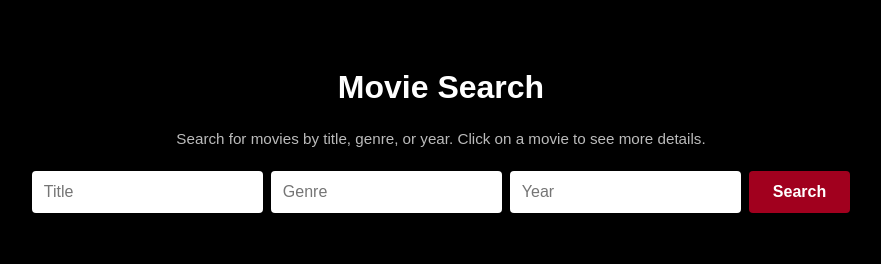
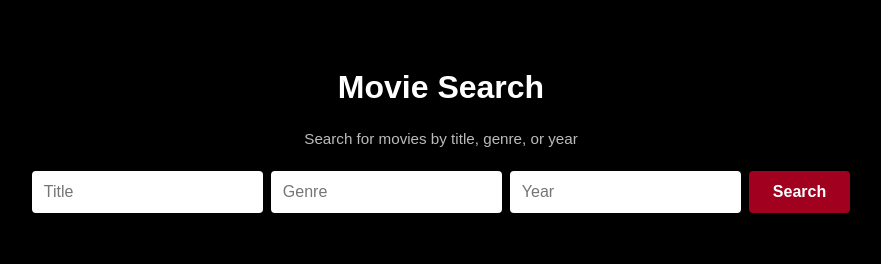
Before and after one commit to CACurts910/movie, a plain HTML site: page MovieApi/index.html in a window 1280 px wide. Shown: the whole page, without its empty margins (199-1080 px from the left). Drawn offline with Linux system fonts and the light colour scheme.

Commit message:
Update index.html

```diff
--- a/MovieApi/index.html
+++ b/MovieApi/index.html
@@ -11,7 +11,7 @@
 <body>
     <main>
         <h1>Movie Search</h1>
-        <p>Search for movies by title, genre, or year. Click on a movie to see more details.</p>
+        <p>Search for movies by title, genre, or year</p>
         <form id="searchForm">
             <input type="text" id="titleInput" placeholder="Title" aria-label="Search by title" />
             <input type="text" id="genreInput" placeholder="Genre" aria-label="Search by genre" />
```
